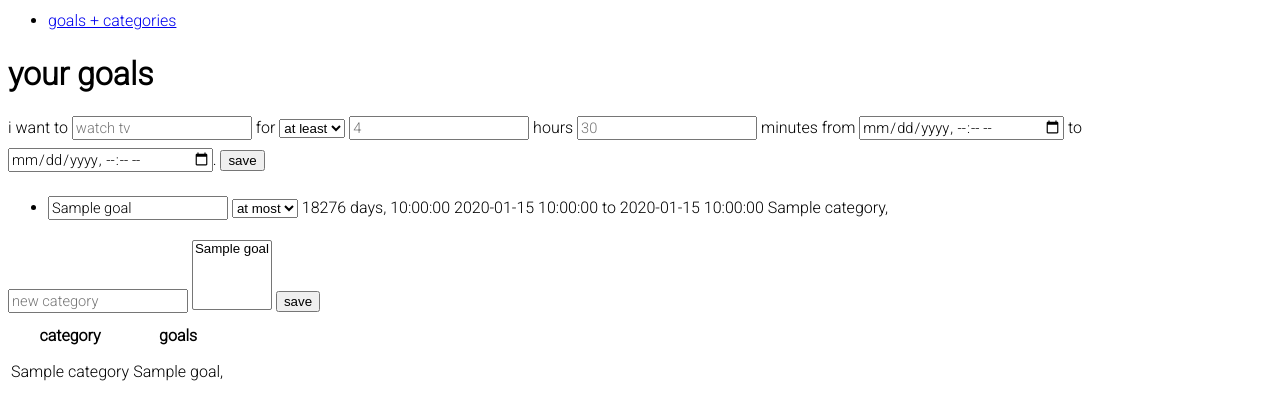
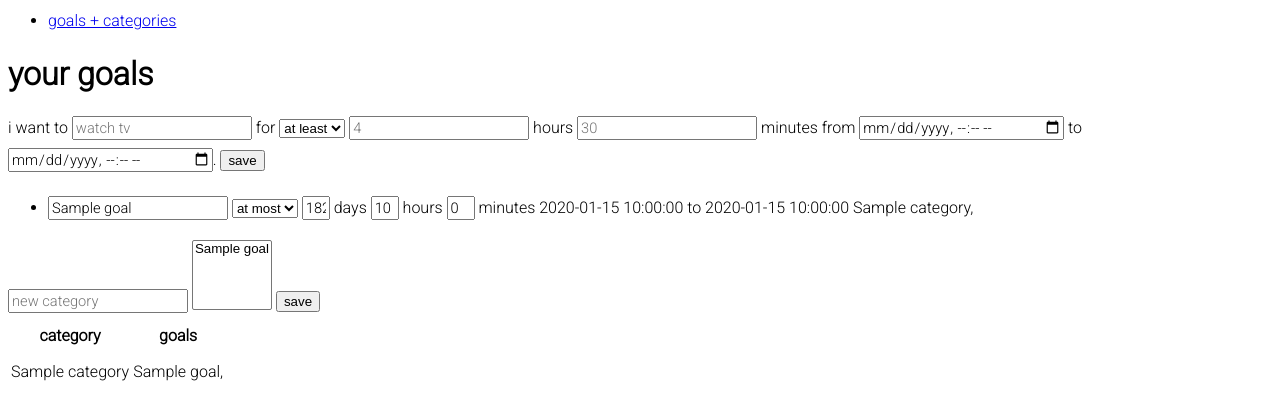
Before and after one commit to almondjelly/audittime, a Flask app: page /goals in a window 1280 px wide. Shown: the part 214-634 px from the top of the page. Run offline with Flask 2, Linux system fonts and the light colour scheme; the visitor is signed in with stand-in values (Sample User, id 1); tables that the repository leaves empty hold one stand-in row (values such as "Sample post"); some libraries are stand-ins or nearby versions.

Commit message:
Make goal duration fields editable.

```diff
--- a/static/css/audittime.css
+++ b/static/css/audittime.css
@@ -7,3 +7,7 @@ input {
     font-family: 'Roboto', sans-serif;
     font-size: 11pt;
 }
+
+.goal-input-field.duration {
+    width: 20px;
+}
--- a/static/js/audittime.js
+++ b/static/js/audittime.js
@@ -26,12 +26,16 @@ function addEventListeners(){
 
 
     // SHOW/HIDE SAVE BUTTON WHEN EDITING/NOT EDITING GOAL
-    $("span.goal-input > span").on("click", function() {
+    $(".goal-input-field").on("click", function() {
         $(this).parents("form").children("span.goal-edit-submit").show();
 
         $(this).parents("form").children("span.goal-input").children(
             "span").children("input").on("focusout", function() {
                 $(this).parents("form").children("span.goal-edit-submit").hide();
+        });
+
+        $(this).parents("form").children("span.goal-duration").on("focusout", function() {
+            $(this).parents("form").children("span.goal-edit-submit").hide();
         });
 
     });
--- a/templates/goals.html
+++ b/templates/goals.html
@@ -56,8 +56,20 @@
                 </span>
             </span>
 
+
+<!--             days, hours, minutes = td.days, td.seconds // 3600, td.seconds // 60 % 60
+ -->
+
             <!-- Duration -->
-            <span>{{ goal.duration }}</span>
+            <span class="goal-duration">
+                <span class="goal-{{ goal.goal_id }}">
+                    <input class="goal-input-field duration" type="text" value="{{ goal.duration.days }}" name="days-{{ goal.goal_id }}"> days
+
+                    <input class="goal-input-field duration" type="text" value="{{ goal.duration.seconds // 3600 }}" name="hours-{{ goal.goal_id }}"> hours
+
+                    <input class="goal-input-field duration" type="text" value="{{ goal.duration.seconds // 60 % 60 }}" name="minutes-{{ goal.goal_id }}"> minutes
+                </span>
+            </span>
 
             <!-- Start and end dates -->
             <span>{{ goal.start_time }} to {{ goal.end_time }}</span>
```
